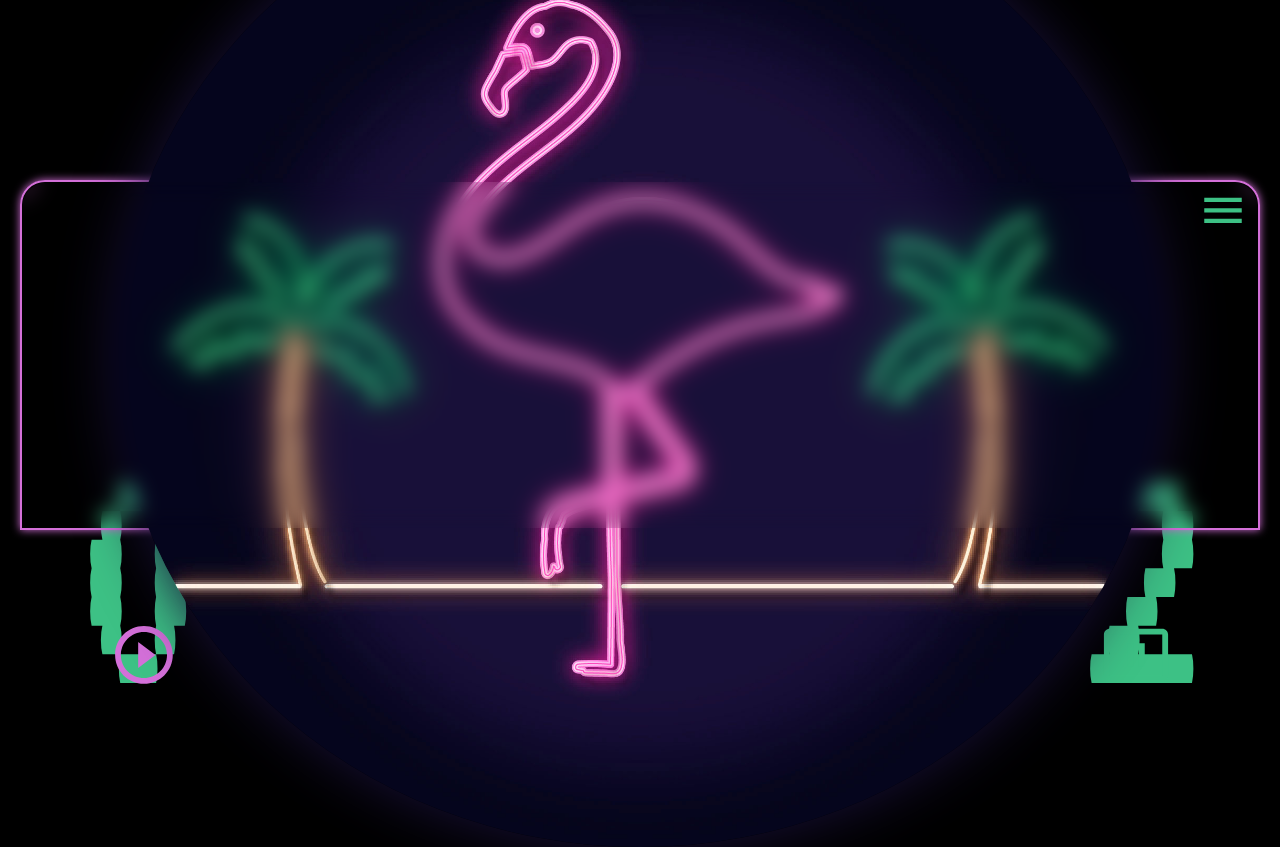
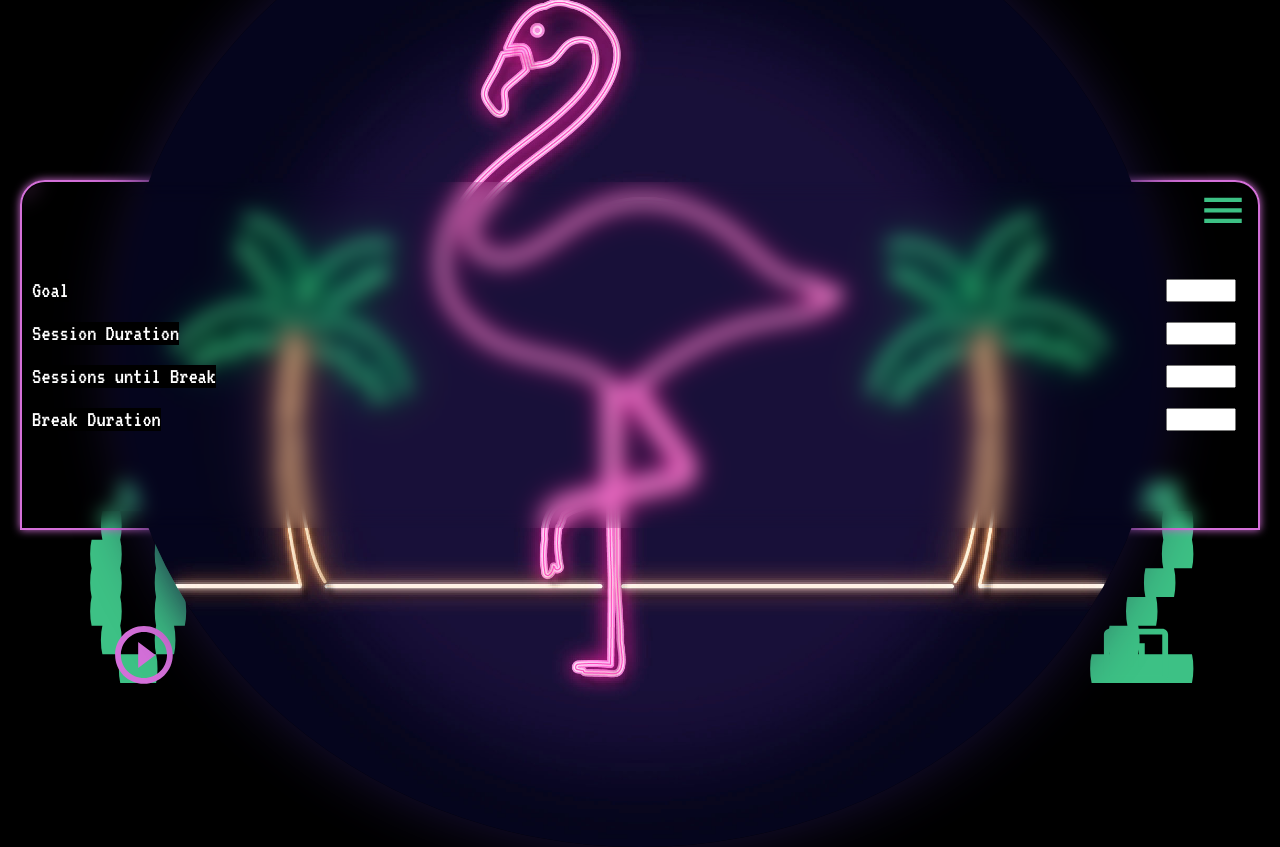
Before and after one commit to jalridley/palmodoro, a React (Create React App) app: page / in a window 1280 px wide. Both pictures are taken after a click on the picture 1223 px from the left and 210 px from the top of the page. Built offline with nearby package versions, Linux system fonts and the light colour scheme.

Commit message:
labels and number inputs with rough css

```diff
--- a/src/App.scss
+++ b/src/App.scss
@@ -66,13 +66,33 @@ body {
 
         .menu {
             height: 100%;
-            width: 100%;
+            width: 99%; //to fix border blur
+            color: #ffff;
             border-radius: 2.5rem 2.5rem 0 0;
             margin: var(--margin-l-r);
             backdrop-filter: blur(10px);
             position: absolute;
             top: 0px;
             left: -2rem;
+            display: flex;
+            flex-direction: column;
+            justify-content: center;
+            font-size: 2.3rem;
+            font-family: 'VT323', monospace;
+
+            .label-input {
+                margin: 1rem;
+                display: flex;
+                justify-content: space-between;
+            }
+
+            label {
+                background-color: #000;
+            }
+            input {
+                width: 7rem;
+                text-align: center;
+            }
         }
 
         .flamingo-image {
--- a/src/components/Menu.js
+++ b/src/components/Menu.js
@@ -7,9 +7,13 @@ export const Menu = () => {
 
     const isMenuOpen = () => {
         setShowMenu(!showMenu);
-        console.log('inside is menu open function');
     };
-    console.log(showMenu);
+
+    /* const toggleMenu = () => {
+        if (showMenu) {
+            // div with user inputs
+        }
+    }; */
 
     return (
         <div>
@@ -21,7 +25,27 @@ export const Menu = () => {
                 alt="menu"
                 onClick={() => isMenuOpen()}
             />
-            {showMenu ? <div className="menu"></div> : null}
+            {/* temporary - fix the weird white dot behaviour */}
+            {showMenu ? (
+                <div className="menu">
+                    <div className="label-input">
+                        <label for="goal">Goal</label>
+                        <input type="number" />
+                    </div>
+                    <div className="label-input">
+                        <label for="duration">Session Duration</label>
+                        <input type="number" />
+                    </div>
+                    <div className="label-input">
+                        <label for="until-break">Sessions until Break</label>
+                        <input type="number" />
+                    </div>
+                    <div className="label-input">
+                        <label for="break">Break Duration</label>
+                        <input type="number" />
+                    </div>
+                </div>
+            ) : null}
         </div>
     );
 };
```
